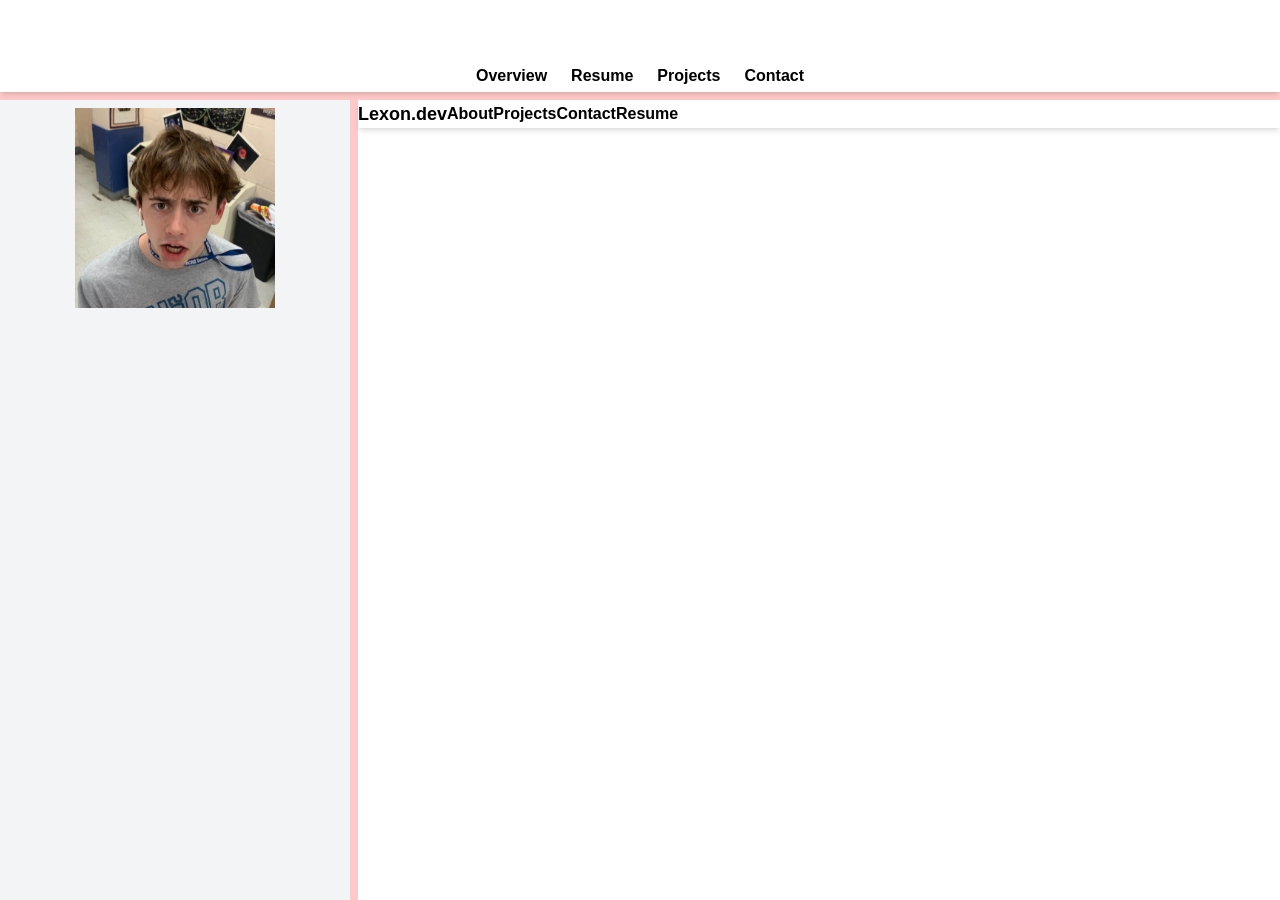
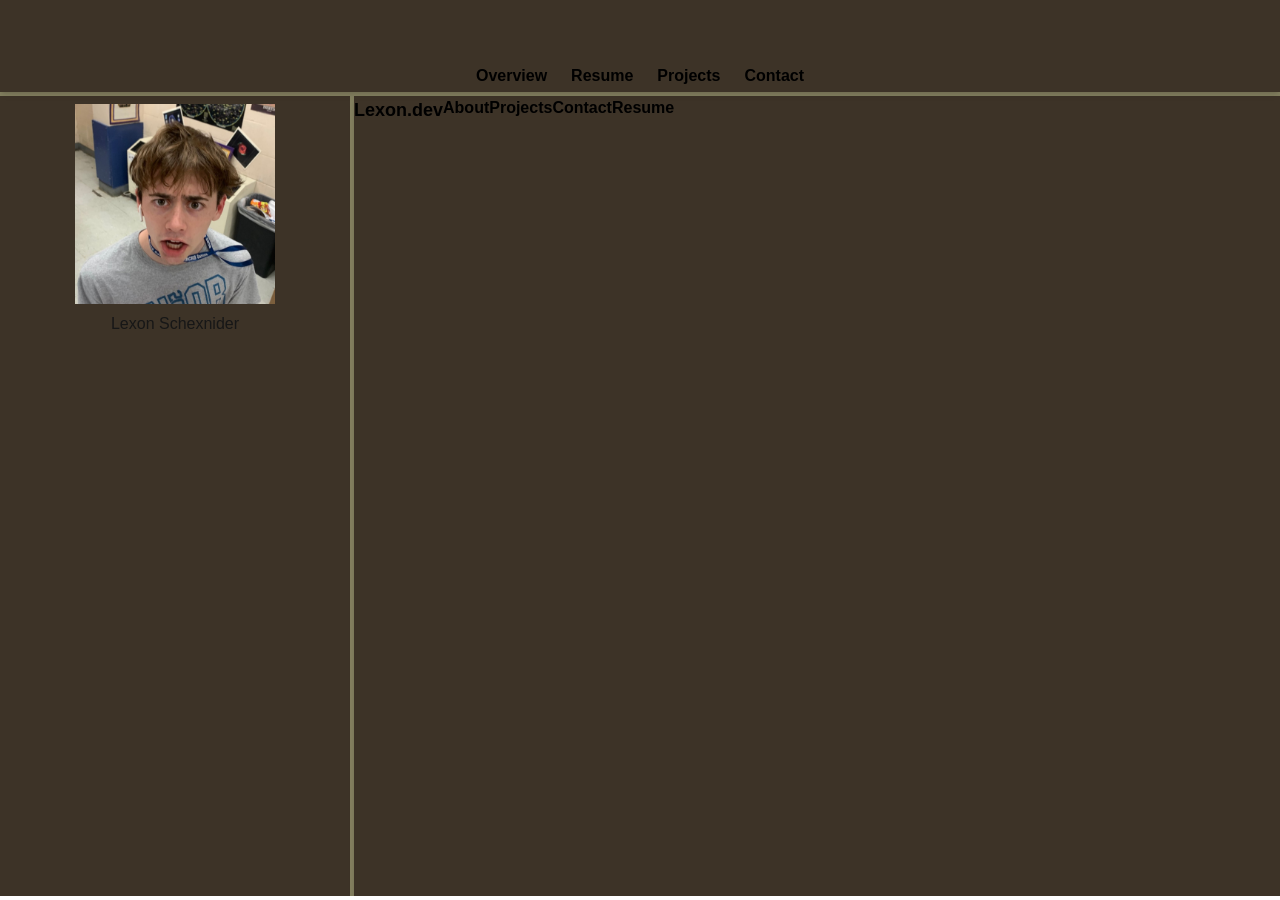
Before and after one commit to justLexon/ResumeWebsite, a Next.js app in the folder frontend/resumewebsite/: page / in a window 1280 px wide. Built offline with nearby package versions, Linux system fonts and the light colour scheme.

Commit message:
Added Profile Picture to ProfileSidebar

```diff
--- a/frontend/resumewebsite/src/app/page.tsx
+++ b/frontend/resumewebsite/src/app/page.tsx
@@ -1,16 +1,16 @@
-import MainBody from "@/sections/HomeBody";
+import MainBody from "@/sections/MainBody";
 import ProfileSidebar from "@/sections/ProfileSidebar";
 
 export default function Home() {
   return (
     <div className="flex min-h-screen">
       {/* Sidebar */}
-      <aside className="w-[350px] bg-gray-100 flex flex-col">
+      <aside className="w-[350px] bg-[#3D3327] flex flex-col">
         <ProfileSidebar />
       </aside>
 
       {/* Sidebar Line Divider */}
-      <aside className="px-1 bg-red-200">
+      <aside className="px-0.5 bg-[#837F5F]">
       </aside>
 
       {/* Main content */}
--- a/frontend/resumewebsite/src/sections/HomeBody.tsx
+++ b/frontend/resumewebsite/src/sections/MainBody.tsx
@@ -2,7 +2,7 @@ import Link from "next/link";
 
 export default function MainBody() {
   return (
-    <nav className="flex justify-left items-center py-0 px-0 shadow-md bg-white">
+    <nav className="flex justify-left items-start min-h-screen shadow-md bg-[#3D3327]">
       <Link href="/" className="font-bold text-lg text-black">Lexon.dev</Link>
       <div className="space-x-0 font-bold text-black">
         <Link href="/about">About</Link>
--- a/frontend/resumewebsite/src/sections/Navbar.tsx
+++ b/frontend/resumewebsite/src/sections/Navbar.tsx
@@ -3,7 +3,7 @@ import Link from "next/link";
 export default function Navbar() {
   return (
     <div>
-      <nav className="flex justify-center py-1 px-6 shadow-md bg-white sticky top-0 z-50">
+      <nav className="flex justify-center py-1 px-6 shadow-md bg-[#3D3327] sticky top-0 z-50">
         {/* <Link href="/" className="font-bold text-lg text-black">Lexon.dev</Link> */}
         <div className="mt-15 space-x-6 font-bold text-black">
           <Link href="/about">Overview</Link>
@@ -17,7 +17,7 @@ export default function Navbar() {
 
 
         {/* Sidebar Line Divider */}
-      <aside className="py-1 bg-red-200">
+      <aside className="py-0.5 bg-[#837F5F]">
       </aside>
     </div>
   );
--- a/frontend/resumewebsite/src/sections/ProfileSidebar.tsx
+++ b/frontend/resumewebsite/src/sections/ProfileSidebar.tsx
@@ -3,10 +3,8 @@ import SidebarInfo from "./profilesidebar/sidebarInfo";
 
 export default function ProfileSidebar() {
   return (
-    <nav className="flex justify-center items-center">
-        <div>
-            <SidebarInfo />
-        </div>
-    </nav>
+    <div className="flex justify-center">
+        <SidebarInfo />
+    </div>
   );
 }
--- a/frontend/resumewebsite/src/sections/profilesidebar/sidebarInfo.tsx
+++ b/frontend/resumewebsite/src/sections/profilesidebar/sidebarInfo.tsx
@@ -3,7 +3,8 @@ import Image from "next/image";
 
 export default function SidebarInfo() {
   return (
-    <nav className="flex items-center py-2 px-4">
+    <div className="justify-center items-center">
+        <nav className="flex items-center py-2">
             {/* Logo or image as a clickable link */}
             <Link href="/">
                 <Image
@@ -14,5 +15,8 @@ export default function SidebarInfo() {
                 />
             </Link>
         </nav>
+
+        <h1 className="flex justify-center">Lexon Schexnider</h1>
+    </div>
   );
 }
```
Lines whose indentation alone changed are shown as unchanged.
